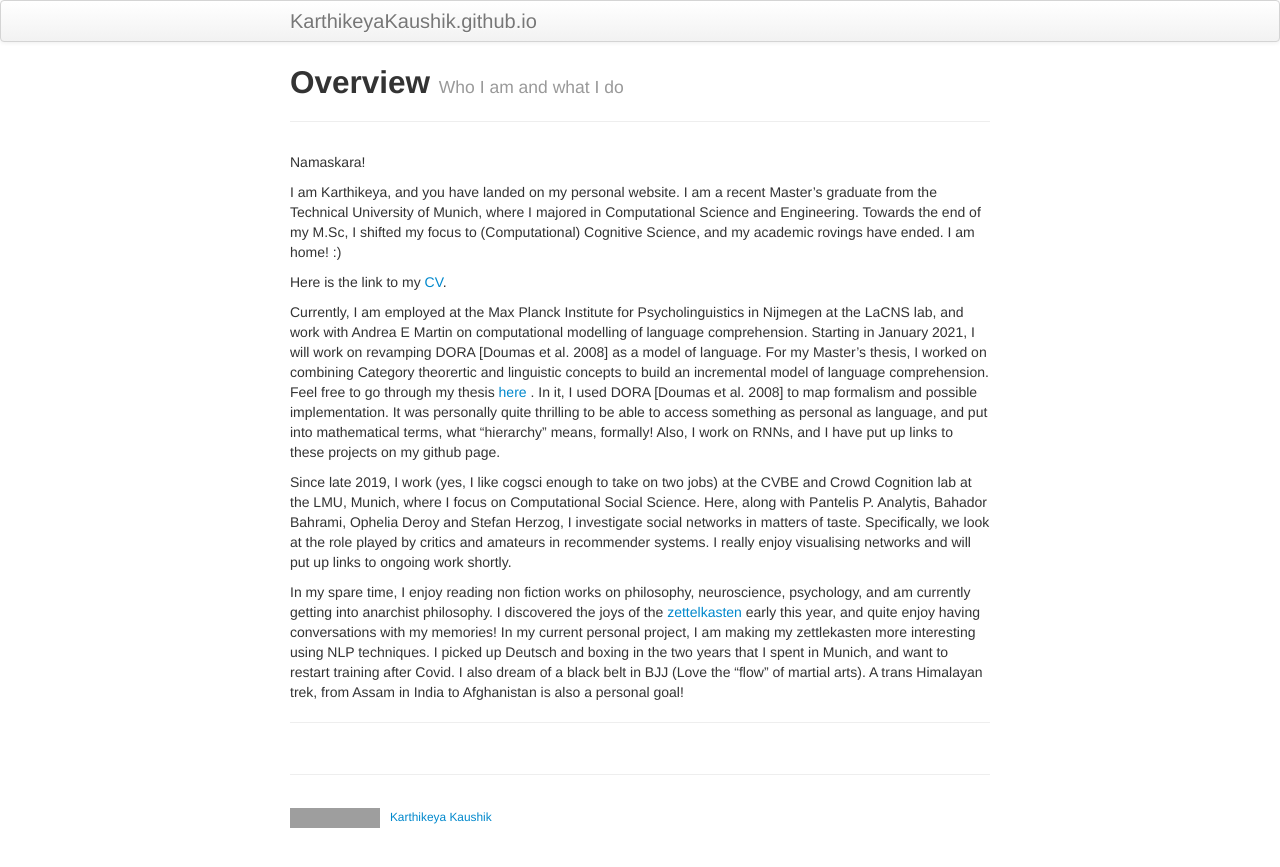
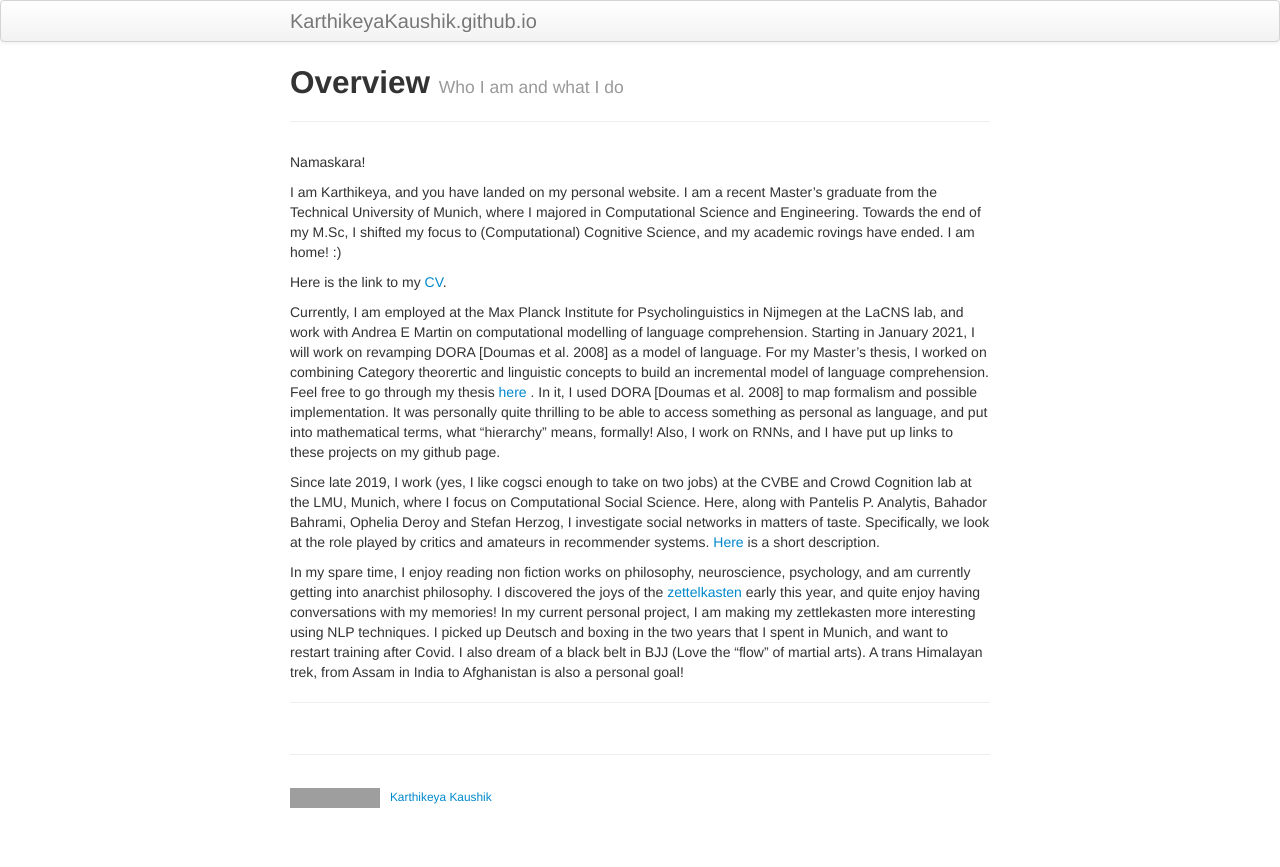
Before and after one commit to KarthikeyaKaushik/KarthikeyaKaushik.github.io, a Jekyll site: the page built from index.md, in a window 1280 px wide. Shown: the top 867 px of the page. Built offline with Jekyll 4.4.1, drawn with Linux system fonts in a browser that asks for light colours; grey boxes are pictures that could not be loaded.

Commit message:
social learning page

```diff
--- a/index.md
+++ b/index.md
@@ -32,8 +32,8 @@ at the CVBE and Crowd Cognition lab at the LMU, Munich, where I focus
 on Computational Social Science. Here, along with Pantelis P. Analytis,
 Bahador Bahrami, Ophelia Deroy and Stefan Herzog, I investigate
 social networks in matters of taste. Specifically, we look at the
-role played by critics and amateurs in recommender systems. I really
-enjoy visualising networks and will put up links to ongoing work shortly.
+role played by critics and amateurs in recommender systems.
+[Here](pages/social_network.md) is a short description.
 
 In my spare time, I enjoy reading non fiction works on philosophy,
 neuroscience, psychology, and am currently getting into anarchist philosophy.
```
Also changed, not shown: pages/social_network.md (added, +27 -0 lines), assets/influence_vs_actual.png (added), assets/movies_nw.png (added).
